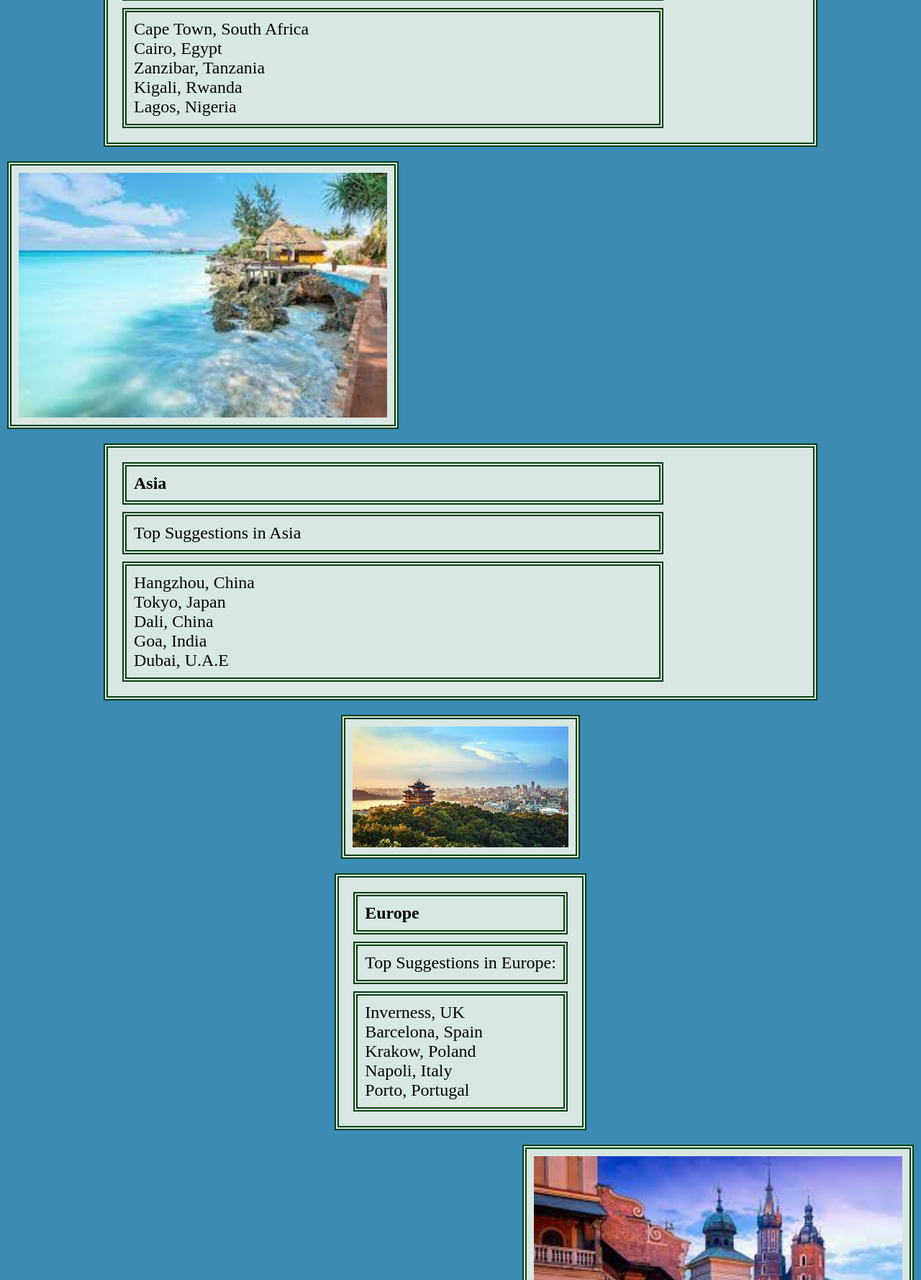
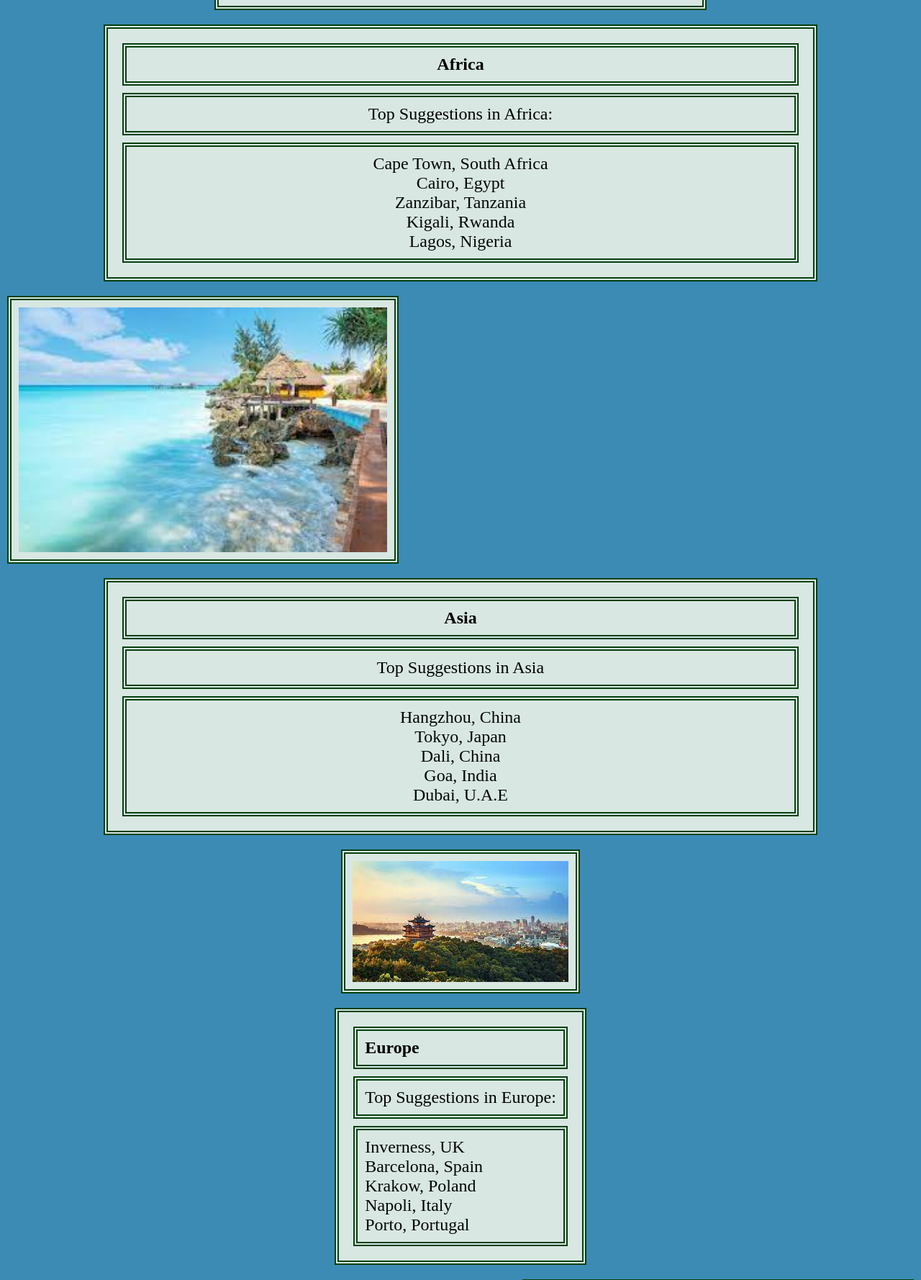
Before and after one commit to aaronhubber/Tripps_Travel, a Flask app: page / in a window 1280 px wide. Shown: the part 1591-3369 px from the top of the page at 72% size. Run offline with Flask 2, Linux system fonts and the light colour scheme.

Commit message:
final commit

```diff
--- a/controllers/dream_locations_controller.py
+++ b/controllers/dream_locations_controller.py
@@ -22,10 +22,10 @@ def new_dream():
 
 #display by users
 @dream_locations_blueprint.route ("/dream_locations/filter/user", methods = ["POST"])
-def display_user():
+def display_dream_user():
     user_id = request.form["user_id"]
     users = user_repository.select_all()
-    dream_locations=dream_location_repository.select_locations_by_user_id(user_id)
+    dream_locations=dream_location_repository.select_dream_locations_by_user_id(user_id)
     return render_template ("dream_location/dream_index.html", users=users, dream_locations=dream_locations)
 
 # CREATE
--- a/repositories/dream_location_repository.py
+++ b/repositories/dream_location_repository.py
@@ -59,7 +59,7 @@ def update(dream_location):
     values = values = [dream_location.user.id, dream_location.location.id, dream_location.id]
     run_sql(sql, values)
 
-def select_locations_by_user_id(id):
+def select_dream_locations_by_user_id(id):
     sql = "SELECT * FROM dream_locations WHERE user_id = %s"
     dream_locations = []
     values = [id]
--- a/static/css/style.css
+++ b/static/css/style.css
@@ -147,6 +147,7 @@ a:active {
   border-width: 6px;
   border-color: rgb(6, 64, 14);
   background-color:rgb(216, 231, 226);
+  text-align: center;
 }
 .image{
   flex:auto;
--- a/templates/city/city_index.html
+++ b/templates/city/city_index.html
@@ -6,9 +6,9 @@
 
 <h1 class="addnew">Cities</h2>
 
-<ul>
-    <li class="addnew"><a href="/cities/new"><b>Add a City</b></a></li>
-</ul>
+    <form action="/cities/new">
+        <input type="submit" value="Add City"/>
+    </form>
 
 <div class="container">
 {% for city in cities %}
--- a/templates/country/country_index.html
+++ b/templates/country/country_index.html
@@ -2,9 +2,9 @@
 {% block content %}
 
 <h2 class="addnew">Countries</h2>
-<ul>
-    <li class="addnew"><a href="/countries/new">Add Country</a></li>
-</ul>
+<form action="/countries/new">
+    <input type="submit" value="Add Country"/>
+</form>
 
 <div class="container">
 {% for country in countries %}
--- a/templates/index.html
+++ b/templates/index.html
@@ -8,7 +8,13 @@
                 <h2 > Tripps you will fall for</h2>
 
 
-                <p class="first">For thoses new to this whole traveling game you can create your dream travel list, then watch as it becomes you own experienced traveller checklist, share with your friends and shame their holidays!</p>
+                <p class="first">For those of you who are new to this whole traveling game you can create your dream travel list, then watch as it becomes you own experienced traveller checklist, share with your friends and shame their holidays!  </p>
+                <ul class="first">
+                    <li>1.Create a City</li>
+                    <li>2. Create a Country</li>
+                    <li>3. Match them together in the Location </li>
+                    <li>4. Mark them as Visited or as a Dream location</li>
+                </ul>
 
                 <img class="image"src="/static/images/oldman.jpeg" alt="logo" class="logo">
 
@@ -16,17 +22,17 @@
 
                 <map name="continents_map">
 
-                <area shape="circle" coords="70,70,10" href="#north_america">
+                <area shape="circle" coords="90,80,10" href="#north_america">
 
-                <area shape="circle" coords="133,185,10" href="#south_america">
+                <area shape="circle" coords="153,195,10" href="#south_america">
 
-                <area shape="circle" coords="270,137,10" href="#africa">
+                <area shape="circle" coords="290,147,10" href="#africa">
 
-                <area shape="circle" coords="292,44,10" href="#europe">
+                <area shape="circle" coords="312,54,10" href="#europe">
 
-                <area shape="circle" coords="469,201,10" href="#oceania">
+                <area shape="circle" coords="489,211,10" href="#oceania">
 
-                <area shape="circle" coords="374,65,10" href="#asia">
+                <area shape="circle" coords="394,75,10" href="#asia">
                 </map>
 
                 <figure class="image">
@@ -38,11 +44,11 @@
 
 
 
-                <h3  class="first" id="africa">Africa</h3>
+                <h3  class="image" id="africa">Africa</h3>
 
 
-                <p class="first">Top Suggestions in Africa:</p>
-                <ul class="first">
+                <p class="image">Top Suggestions in Africa:</p>
+                <ul class="image">
                     <li><a href="https://www.capetown.travel/">Cape Town, South Africa</a></li>
                     <li><a href="https://www.lonelyplanet.com/egypt/cairo/">Cairo, Egypt</a></li>
                     <li><a href="https://www.zanzibar.com/">Zanzibar, Tanzania</a></li>
@@ -53,11 +59,11 @@
                     </div>
                     <img class="image2"src="/static/images/zanzibar.jpeg" alt="logo">
                     <div class="first">
-                        <h3  class="first"id="asia">Asia</h3>
+                        <h3  class="image"id="asia">Asia</h3>
 
-                        <p class="first">Top Suggestions in Asia</p>
+                        <p class="image">Top Suggestions in Asia</p>
 
-                        <ul class="first">
+                        <ul class="image">
                             <li>
                                 <li><a href="https://www.lonelyplanet.com/china/zhejiang/hangzhou">Hangzhou, China</a></li>
                             </li>
--- a/templates/user/user_index.html
+++ b/templates/user/user_index.html
@@ -3,9 +3,9 @@
 
 <h2 class="addnew">Users</h2>
 
-<ul>
-    <li class="addnew"><a href="/users/new">Add User</a></li>
-</ul>
+<form action="/users/new">
+    <input type="submit" value="Add User"/>
+</form>
 
 
 <div class="container">
--- a/templates/visited_location/visited_index.html
+++ b/templates/visited_location/visited_index.html
@@ -3,9 +3,9 @@
 
 <h2 class="addnew">Visited Locations</h2>
 
-<ul>
-    <li class="addnew"><a href="/visited_locations/new">Add Location</a></li>
-</ul>
+<form action="/visited_locations/new">
+    <input type="submit" value="Add Location"/>
+</form>
 
 <h2>Show by User</h2>
 
```
Also changed, not shown: templates/dream_location/dream_index.html (+22 -3 lines), templates/location/location_index.html (+4 -3 lines).
